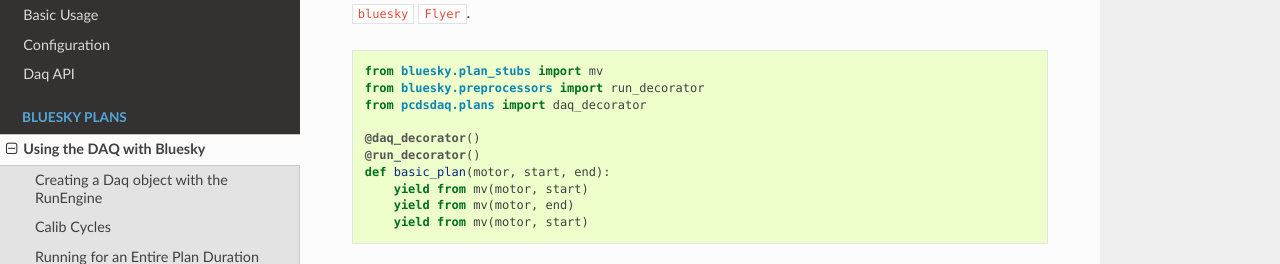
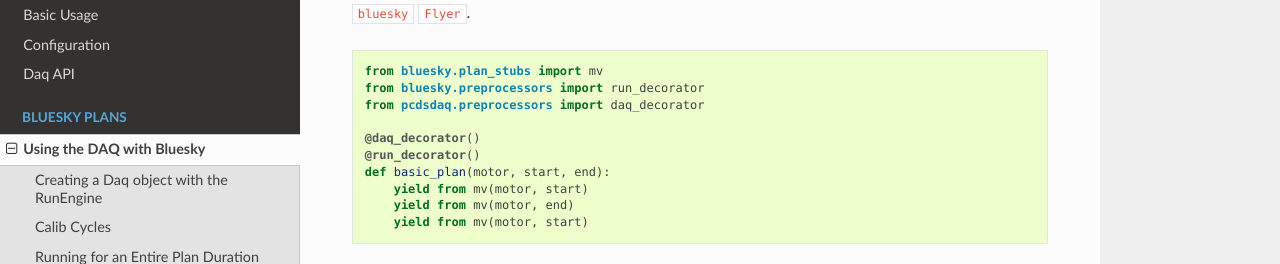
Before and after one commit to slactjohnson/pcdsdaq, a Sphinx documentation site: the page built from docs/source/plans_basic.rst, in a window 1280 px wide and 900 px high, scrolled down 1357 px, cut to the strip 162-426 px from the top of the window. Built offline with Sphinx 7.4.7 and the Read the Docs theme 2.0.0, drawn with Linux system fonts in a browser that asks for light colours.

Commit message:
DOC: imports in docs

```diff
--- a/docs/source/plans_basic.rst
+++ b/docs/source/plans_basic.rst
@@ -85,7 +85,7 @@ or `daq_decorator`, which treat the `Daq` as a ``bluesky`` ``Flyer``.
 
     from bluesky.plan_stubs import mv
     from bluesky.preprocessors import run_decorator
-    from pcdsdaq.plans import daq_decorator
+    from pcdsdaq.preprocessors import daq_decorator
 
     @daq_decorator()
     @run_decorator()
@@ -100,7 +100,7 @@ or `daq_decorator`, which treat the `Daq` as a ``bluesky`` ``Flyer``.
 
     from bluesky.plan_stubs import mv
     from bluesky.preprocessors import run_decorator
-    from pcdsdaq.plans import daq_decorator
+    from pcdsdaq.preprocessors import daq_decorator
 
     @daq_decorator()
     @run_decorator()
```
